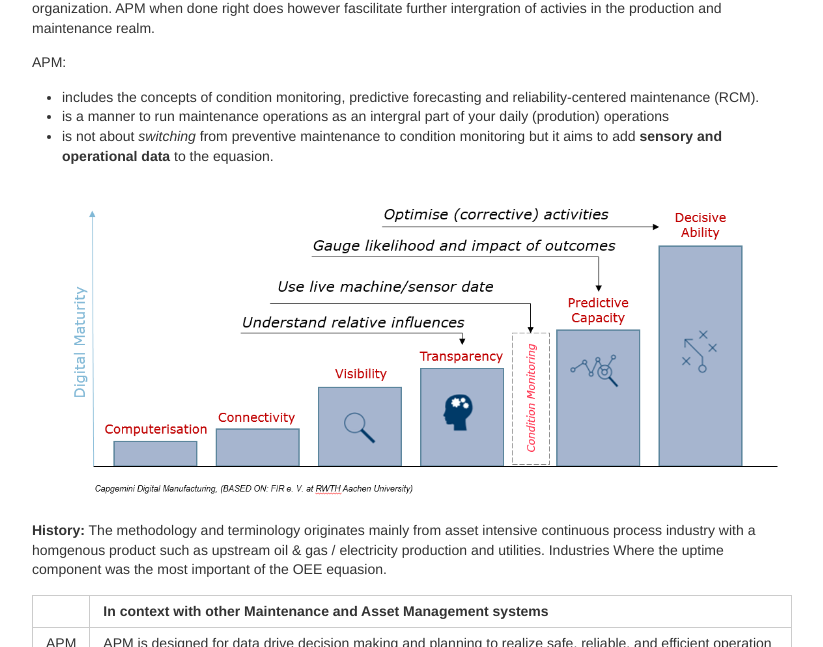
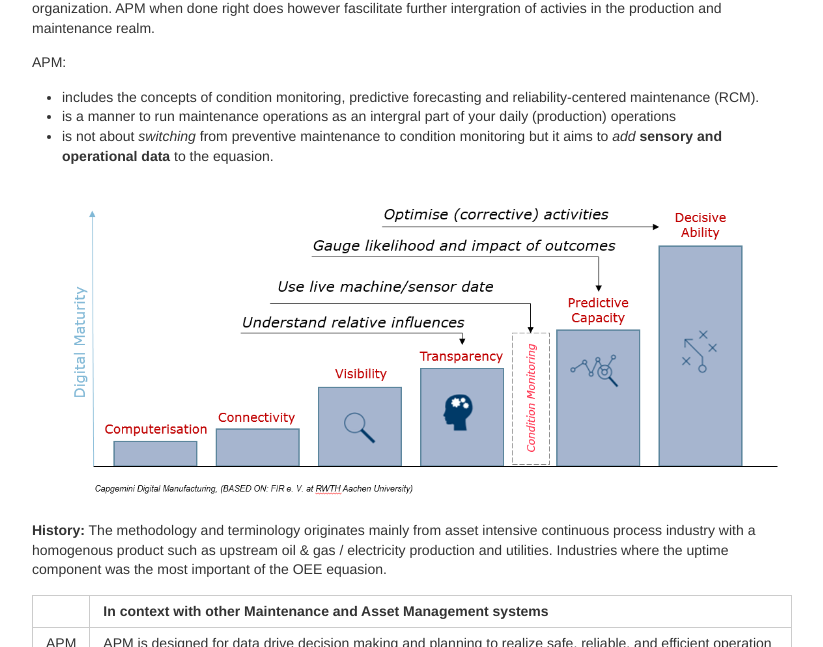
Before and after one commit to fprisse/Digital_for_Industry, a Jekyll site: the page built from _posts/2018-07-10-asset-performance-management-introduction.markdown, in a window 1280 px wide and 900 px high, scrolled down 845 px. Shown: the part 152-799 px from the top of the window, without its empty margins (228-1051 px from the left). Built offline with Jekyll 4.4.1, drawn with Linux system fonts in a browser that asks for light colours; some of the changed text lies outside the part shown.

Commit message:
typos and capitals

```diff
--- a/_posts/2018-07-10-asset-performance-management-introduction.markdown
+++ b/_posts/2018-07-10-asset-performance-management-introduction.markdown
@@ -15,12 +15,12 @@ This does not require fully Integrating production management and asset manageme
 
 APM:
 - includes the concepts of condition monitoring, predictive forecasting and reliability-centered maintenance (RCM).
-- is a manner to run maintenance operations as an intergral part of your daily (prodution) operations
-- is not about *switching* from preventive maintenance to condition monitoring but it aims to add **sensory and operational data** to the equasion.
+- is a manner to run maintenance operations as an intergral part of your daily (production) operations
+- is not about *switching* from preventive maintenance to condition monitoring but it aims to *add* **sensory and operational data** to the equasion.
 
 ![Capgemini Digital Maturity](https://fprisse.github.io/Digital_for_Industry/images/Digital_Maturity.PNG)
 
-**History:** The methodology and terminology originates mainly from asset intensive continuous process industry with a homgenous product such as upstream oil & gas / electricity production and utilities. Industries Where the uptime component was the most important of the OEE equasion.
+**History:** The methodology and terminology originates mainly from asset intensive continuous process industry with a homogenous product such as upstream oil & gas / electricity production and utilities. Industries where the uptime component was the most important of the OEE equasion.
 
 |   | In context with other Maintenance and Asset Management systems |
 | --- | --- |
@@ -66,10 +66,10 @@ Image: APM Analystics framework integrated in OEE KPI Tree
 ### 3.2 Data Model: Collect and make Available
 
 - Cross discipline:
-  - Maintenance: WO records, Regimes, Inspection reports
-  - Operations: Performance, Raw Materials, Product Specs.
-  - Quality Management: Quality reports, Rejects
-  - Machine data eg. RPM, Amps, Vibration
+  - Maintenance: WO records, regimes, inspection reports
+  - Operations: Performance, raw materials, product specs.
+  - Quality Management: Quality reports, rejects
+  - Machine data eg. RPM, Amps, vibration
   - Extra sensor data
 - Provided in both event as stored format
 - Environmental Data
@@ -82,7 +82,7 @@ In order for data to be relate-able a foundation of well maintained registry of
 
 Good thing about running real live data through these registries is that faulty entries become very apparent. In fact there are APM solution providers that have (partly) automated the work flow for correcting anomalies.
 
-### 3.4 Predictive Analysis workbench to flesh out complex relations
+### 3.4 A predictive analysis workbench to flesh out complex relations
 - Tools to build predictive models
 - Correlation, regression & clustering
 - Exportable probability models
@@ -111,15 +111,15 @@ Image: Example of asset health dashboard - Capgemini APM on MS-Azure
 
 ### 3.7 Reporting and publishing Tools
 
-- Customizable Templates
-- Web-based & Interactive
+- Customizable templates
+- Web-based & interactive
 - Distributable format
 
 ### 3.8 Model implementation (real-time analysis & alarms)
-- Database: Asset health (LOF)
+- Score: Asset health (LOF)
 - Act on events: Alarms
 - Attribution of alarms to relevant discipline
-- Create Events: workorders & re-scheduling
+- Create events: workorders & re-scheduling
 
 ### 3.9 Advanced analytics capability
 - Platform & application governance
```
Also changed, not shown: other parts of _posts/2018-07-10-asset-performance-management-introduction.markdown (+3 -3 lines).
